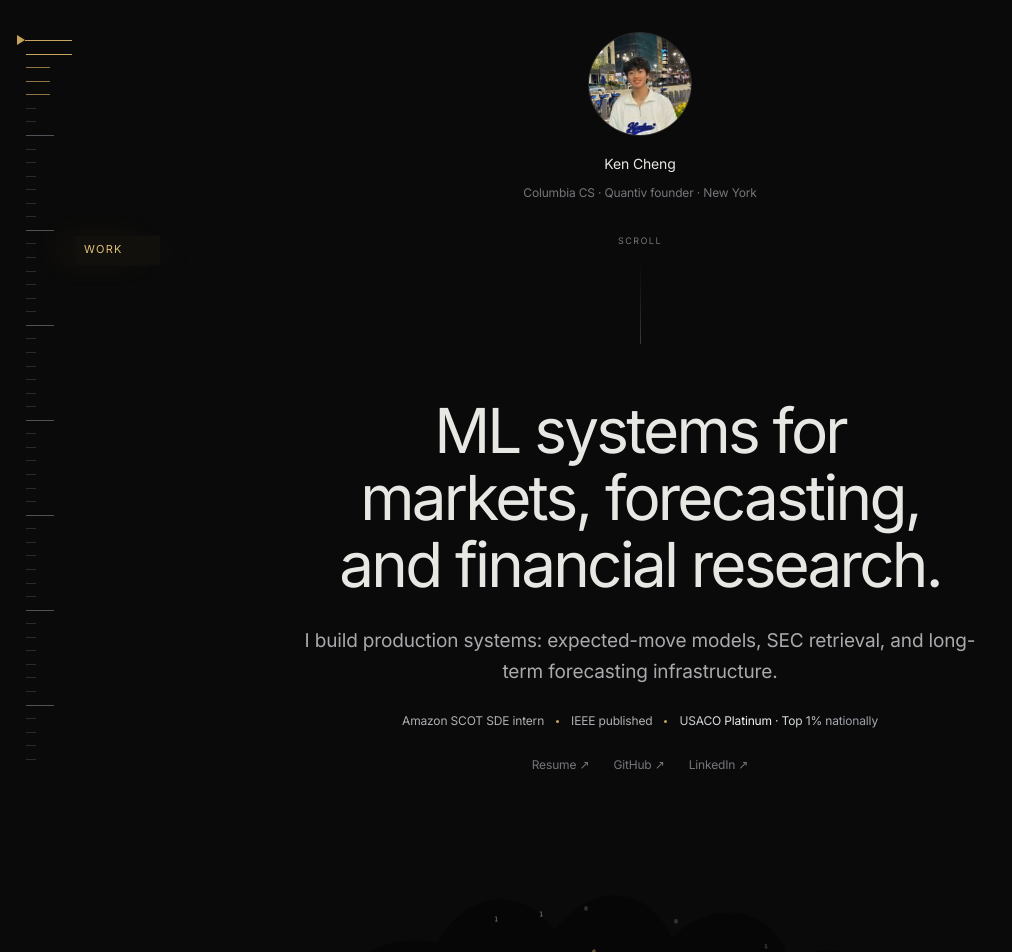
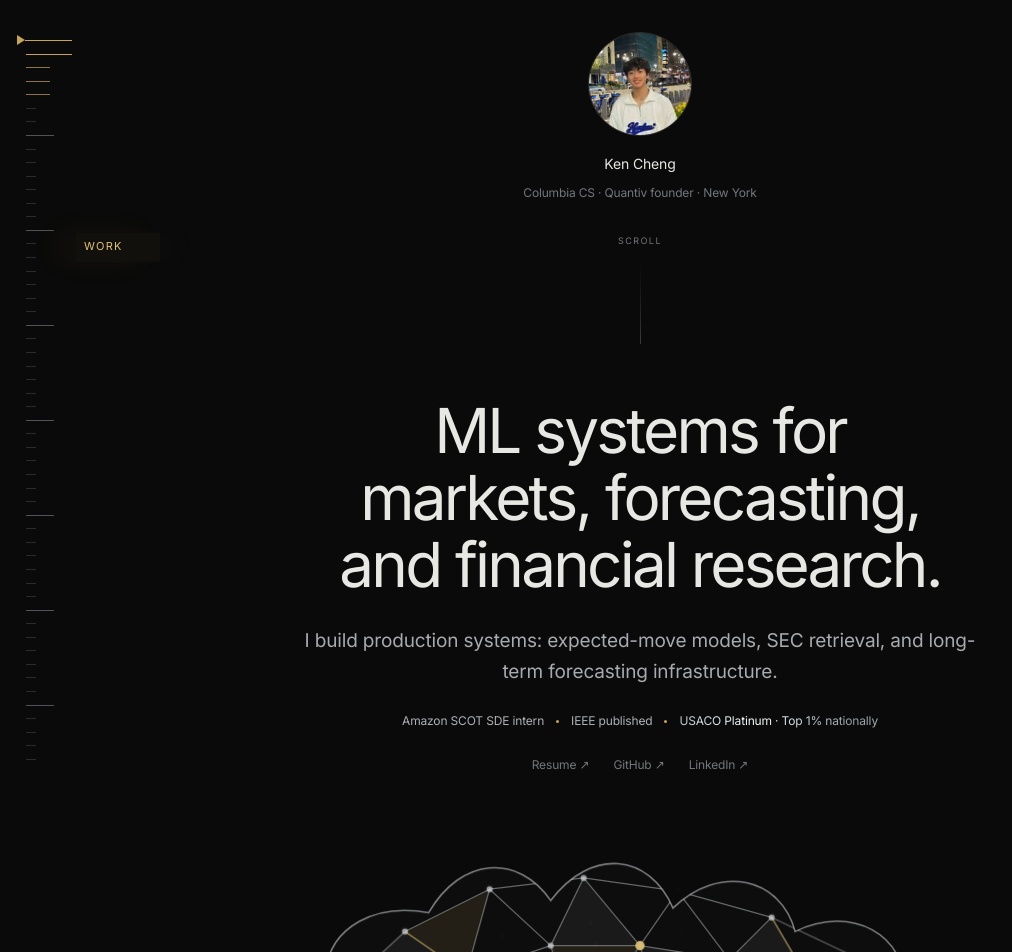
Before and after one commit to kenchengkc/personal-website, a Next.js app: page / in a window 1280 px wide. Shown: the top 952 px of the page, without its empty margins (0-1012 px from the left). Built offline with nearby package versions, Linux system fonts and the light colour scheme.

Commit message:
Style dense triangulated brain

```diff
--- a/app/globals.css
+++ b/app/globals.css
@@ -342,7 +342,7 @@ textarea {
 .hero-binary-art {
   position: relative;
   width: min(calc(100% - 24px), 1240px);
-  height: 548px;
+  height: 500px;
   margin: 24px auto -8px;
   overflow: hidden;
   background: transparent;
@@ -352,14 +352,14 @@ textarea {
   position: absolute;
   top: 50%;
   left: 50%;
-  width: min(calc(100% - 72px), 900px);
+  width: min(calc(100% - 72px), 940px);
   aspect-ratio: 5 / 3;
   transform: translate(-50%, -50%);
 }
 
 .hero-binary-rain {
   position: absolute;
-  z-index: 2;
+  z-index: 3;
   inset: 0;
 }
 
@@ -367,7 +367,7 @@ textarea {
   position: absolute;
   left: var(--sx);
   top: var(--sy);
-  color: #7c8086;
+  color: #8a8f96;
   font-family: ui-monospace, SFMono-Regular, Menlo, Monaco, Consolas, monospace;
   font-size: var(--bit-size);
   font-weight: 500;
@@ -377,20 +377,6 @@ textarea {
   will-change: left, top, opacity, filter, transform;
 }
 
-.hero-binary-bit.is-outline {
-  color: #c2c5ca;
-  font-weight: 600;
-}
-
-.hero-binary-bit.is-fold {
-  color: #8d9197;
-}
-
-.hero-binary-bit.is-cerebellum,
-.hero-binary-bit.is-stem {
-  color: #a8acb2;
-}
-
 .hero-binary-bit.is-gold {
   color: var(--gold-bright);
 }
@@ -403,17 +389,13 @@ textarea {
 .hero-binary-art.is-complete .hero-binary-bit {
   left: var(--tx);
   top: var(--ty);
-  opacity: var(--bit-alpha);
-  animation: none;
-}
-
-.hero-binary-art.is-complete .hero-binary-bit.is-signal {
-  animation: binary-signal-travel 5.2s ease-in-out var(--pulse-delay) infinite;
+  opacity: 0.08;
+  animation: binary-particle-recede 700ms ease forwards;
 }
 
 .hero-brain-mesh {
   position: absolute;
-  z-index: 1;
+  z-index: 2;
   inset: 0;
   width: 100%;
   height: 100%;
@@ -422,44 +404,69 @@ textarea {
   pointer-events: none;
 }
 
-.brain-surface {
-  fill: rgba(174, 176, 180, 0.028);
+.brain-mesh-fill {
+  fill: rgba(174, 176, 180, 0.025);
   stroke: none;
 }
 
-.brain-surface-secondary {
-  fill: rgba(174, 176, 180, 0.018);
+.brain-mesh-face {
+  fill: transparent;
+  stroke: transparent;
+}
+
+.brain-mesh-face.is-filled {
+  fill: rgba(174, 176, 180, 0.08);
+}
+
+.brain-mesh-face.is-accent {
+  fill: rgba(199, 164, 91, 0.12);
 }
 
 .brain-mesh-edge {
-  stroke: #7c8188;
-  stroke-width: 1;
+  stroke: #c4c8cd;
+  stroke-width: 1.25;
   vector-effect: non-scaling-stroke;
-  opacity: 0.14;
+  opacity: 0.48;
 }
 
 .brain-mesh-edge.is-accent {
-  stroke: var(--gold);
-  opacity: 0.26;
+  stroke: var(--gold-bright);
+  opacity: 0.72;
 }
 
 .brain-mesh-node {
-  fill: #c5c8cc;
-  opacity: 0.28;
+  fill: #e0e3e6;
+  opacity: 0.68;
+  filter: drop-shadow(0 0 3px rgba(224, 227, 230, 0.2));
 }
 
 .brain-mesh-node.is-accent {
   fill: var(--gold-bright);
-  opacity: 0.68;
+  opacity: 0.95;
+  filter: drop-shadow(0 0 5px rgba(222, 193, 121, 0.28));
+}
+
+.brain-mesh-outline {
+  fill: none;
+  stroke: #d7dade;
+  stroke-width: 1.55;
+  vector-effect: non-scaling-stroke;
+  opacity: 0.56;
+}
+
+.brain-mesh-outline.is-secondary {
+  stroke: #aeb2b8;
+  opacity: 0.42;
 }
 
 .hero-binary-art.is-complete .hero-brain-mesh {
-  animation: brain-mesh-in 900ms cubic-bezier(0.2, 0.8, 0.2, 1) 180ms forwards;
+  animation: brain-mesh-resolve 900ms cubic-bezier(0.2, 0.8, 0.2, 1) forwards;
 }
 
 .hero-binary-art.is-complete .brain-mesh-edge.is-accent,
-.hero-binary-art.is-complete .brain-mesh-node.is-accent {
-  animation: brain-mesh-signal 5.2s ease-in-out 1.25s infinite;
+.hero-binary-art.is-complete .brain-mesh-node.is-accent,
+.hero-binary-art.is-complete .brain-mesh-face.is-accent {
+  animation: brain-mesh-signal 5.4s ease-in-out 1.1s infinite;
 }
 
 @keyframes binary-rain-assemble {
@@ -471,12 +478,12 @@ textarea {
   10% {
     opacity: 0.18;
   }
-  33% {
+  34% {
     left: var(--sx);
     top: var(--ry);
-    opacity: 0.5;
-  }
-  47% {
+    opacity: 0.52;
+  }
+  48% {
     left: var(--sx);
     top: var(--ry);
     opacity: 0.28;
@@ -484,45 +491,36 @@ textarea {
   100% {
     left: var(--tx);
     top: var(--ty);
-    opacity: var(--bit-alpha);
-  }
-}
-
-@keyframes binary-signal-travel {
-  0%, 70%, 100% {
-    opacity: var(--bit-alpha);
-    filter: none;
-    transform: translate(-50%, -50%) scale(1);
-  }
-  78% {
-    opacity: 1;
-    filter: drop-shadow(0 0 5px rgba(222, 193, 121, 0.26));
-    transform: translate(-50%, -50%) scale(1.11);
-  }
-  86% {
-    opacity: var(--bit-alpha);
-    filter: none;
-    transform: translate(-50%, -50%) scale(1);
-  }
-}
-
-@keyframes brain-mesh-in {
+    opacity: 0.64;
+  }
+}
+
+@keyframes binary-particle-recede {
+  from {
+    opacity: 0.42;
+  }
+  to {
+    opacity: 0.07;
+  }
+}
+
+@keyframes brain-mesh-resolve {
   from {
     opacity: 0;
+    filter: blur(1px);
   }
   to {
-    opacity: 0.38;
+    opacity: 1;
+    filter: none;
   }
 }
 
 @keyframes brain-mesh-signal {
   0%, 72%, 100% {
-    opacity: 0.26;
     filter: none;
   }
   82% {
-    opacity: 0.68;
-    filter: drop-shadow(0 0 4px rgba(222, 193, 121, 0.2));
+    filter: drop-shadow(0 0 5px rgba(222, 193, 121, 0.25));
   }
 }
 
```
